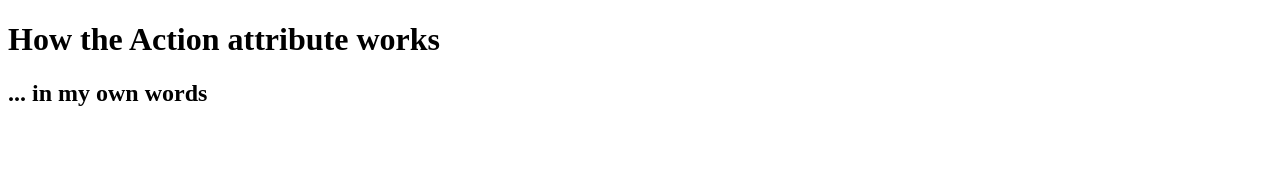
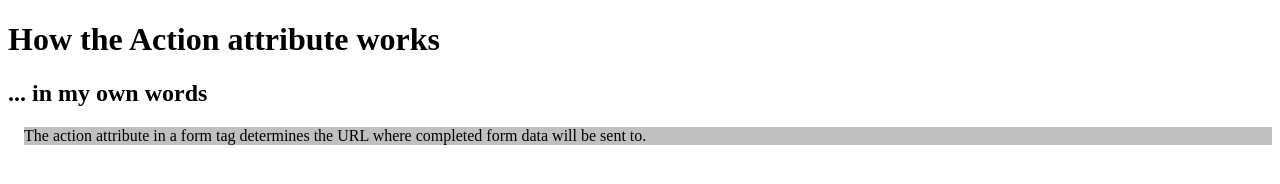
Before and after one commit to EvieEZ/UX220Test2, a plain HTML site: page q2.html in a window 1280 px wide. Drawn offline with Linux system fonts and the light colour scheme.

Commit message:
Answered 1,2,3,4,5.

```diff
--- a/q2.html
+++ b/q2.html
@@ -9,6 +9,12 @@ Change the non-silver space around your paragraph to have a left and bottom marg
 -->
     <style>
         /* Put your css here */
+        p {
+            background: silver;
+            color: black;
+            margin-left: 1em;
+            margin-bottom: 1em;
+        }
     </style>
 </head>
 
@@ -17,7 +23,7 @@ Change the non-silver space around your paragraph to have a left and bottom marg
     <main>
         <h1>How the Action attribute works</h1>
         <h2>... in my own words</h2>
-        <p></p>
+        <p>The action attribute in a form tag determines the URL where completed form data will be sent to.</p>
     </main>
 </body>
 
```
Also changed, not shown: q1.html (+1 -1 lines), q3.html (+10 -1 lines), q4.html (+1 -1 lines), q5.html (+4 -0 lines).
